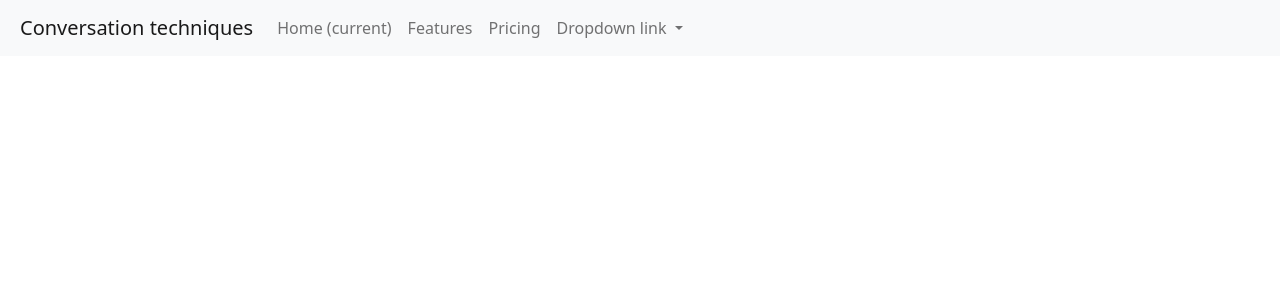
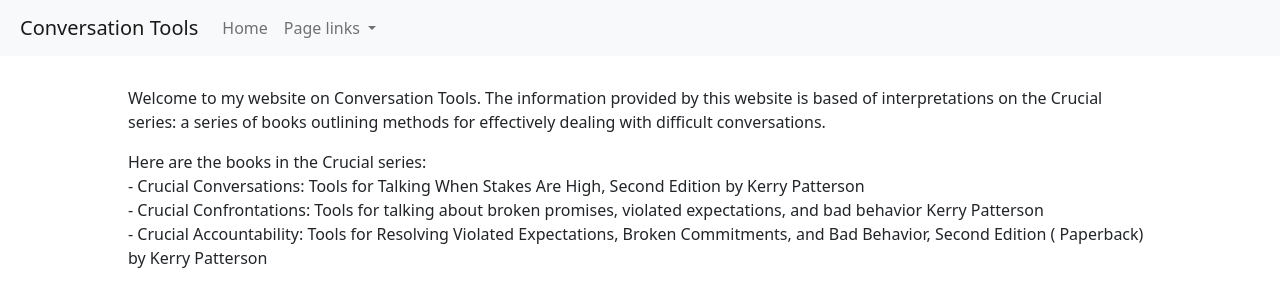
Before and after one commit to sjharw/Conversation-Tools-Website, a Flask app: page / in a window 1280 px wide. Shown: the top 307 px of the page. Run offline with Flask 2, Linux system fonts and the light colour scheme; some libraries are stand-ins or nearby versions.

Commit message:
added home page

```diff
--- a/templates/base.html
+++ b/templates/base.html
@@ -10,24 +10,18 @@
 
     <body>
         <nav class="navbar navbar-expand-lg navbar-light bg-light">
-            <a class="navbar-brand" style="margin-left: 20px">Conversation techniques</a>
+            <a class="navbar-brand" style="margin-left: 20px">Conversation Tools</a>
             <button class="navbar-toggler" type="button" data-toggle="collapse" data-target="#navbarNavDropdown" aria-controls="navbarNavDropdown" aria-expanded="false" aria-label="Toggle navigation">
               <span class="navbar-toggler-icon"></span>
             </button>
             <div class="collapse navbar-collapse" id="navbarNavDropdown">
               <ul class="navbar-nav">
                 <li class="nav-item active">
-                  <a class="nav-link" href="{{url_for('home')}}">Home <span class="sr-only">(current)</span></a>
-                </li>
-                <li class="nav-item">
-                  <a class="nav-link" href="#">Features</a>
-                </li>
-                <li class="nav-item">
-                  <a class="nav-link" href="#">Pricing</a>
+                  <a class="nav-link" href="{{url_for('home')}}">Home</a>
                 </li>
                 <li class="nav-item dropdown">
                   <a class="nav-link dropdown-toggle" href="#" id="navbarDropdownMenuLink" data-toggle="dropdown" aria-haspopup="true" aria-expanded="false">
-                    Dropdown link
+                    Page links
                   </a>
                   <div class="dropdown-menu" aria-labelledby="navbarDropdownMenuLink">
                     <a class="dropdown-item" href="{{url_for('se')}}">Safe environment</a>
--- a/templates/home.html
+++ b/templates/home.html
@@ -1 +1,23 @@
 {% extends 'base.html' %}
+
+{% block content %}
+<!-- Home page -->
+<div style="width:80%; margin: auto; padding-top: 30px;">
+<p style="text-align: left;">
+    Welcome to my website on Conversation Tools. The information provided by this website is based of interpretations on the Crucial series: a series of books outlining methods for effectively dealing with difficult conversations.
+    <br>
+</p>
+<p style="text-align: left;">
+    Here are the books in the Crucial series:
+    <br>
+    - Crucial Conversations: Tools for Talking When Stakes Are High, Second Edition by Kerry Patterson
+    <br>
+    - Crucial Confrontations: Tools for talking about broken promises, violated expectations, and bad behavior
+    Kerry Patterson
+    <br>
+    - Crucial Accountability: Tools for Resolving Violated Expectations, Broken Commitments, and Bad Behavior, Second Edition ( Paperback)
+    by Kerry Patterson
+</p>
+</div>
+
+{% endblock content %}
```
